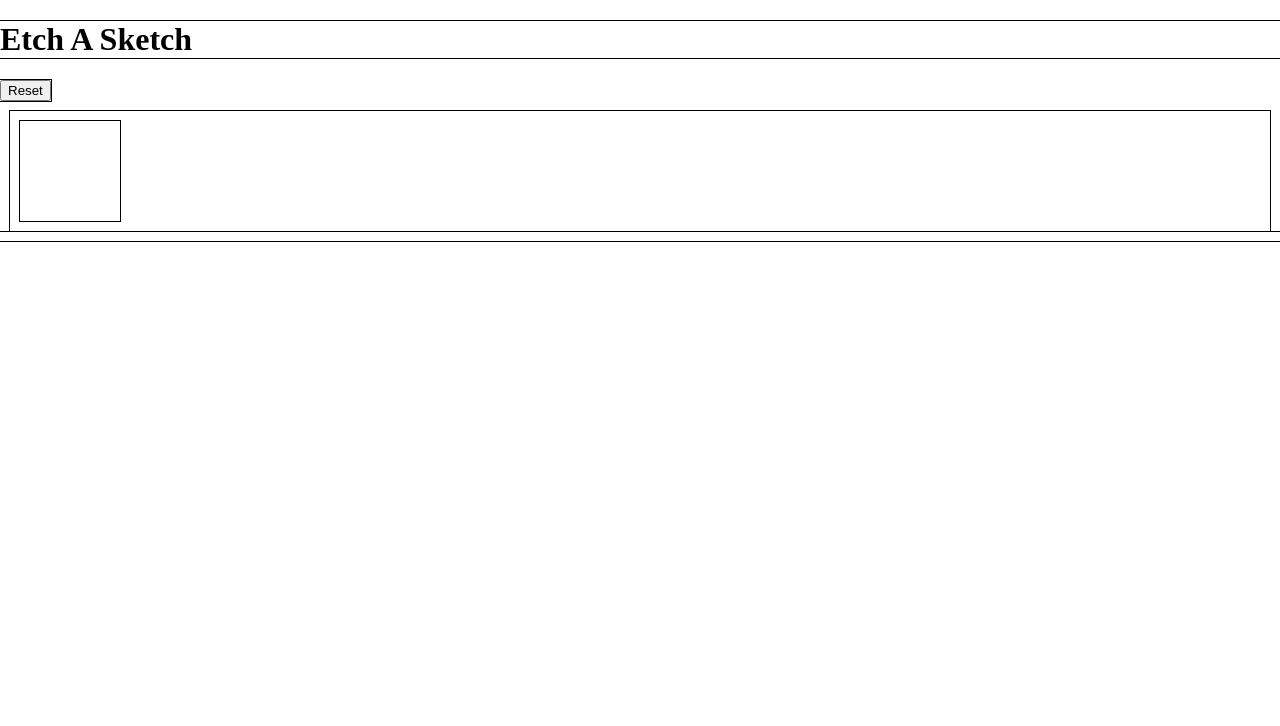
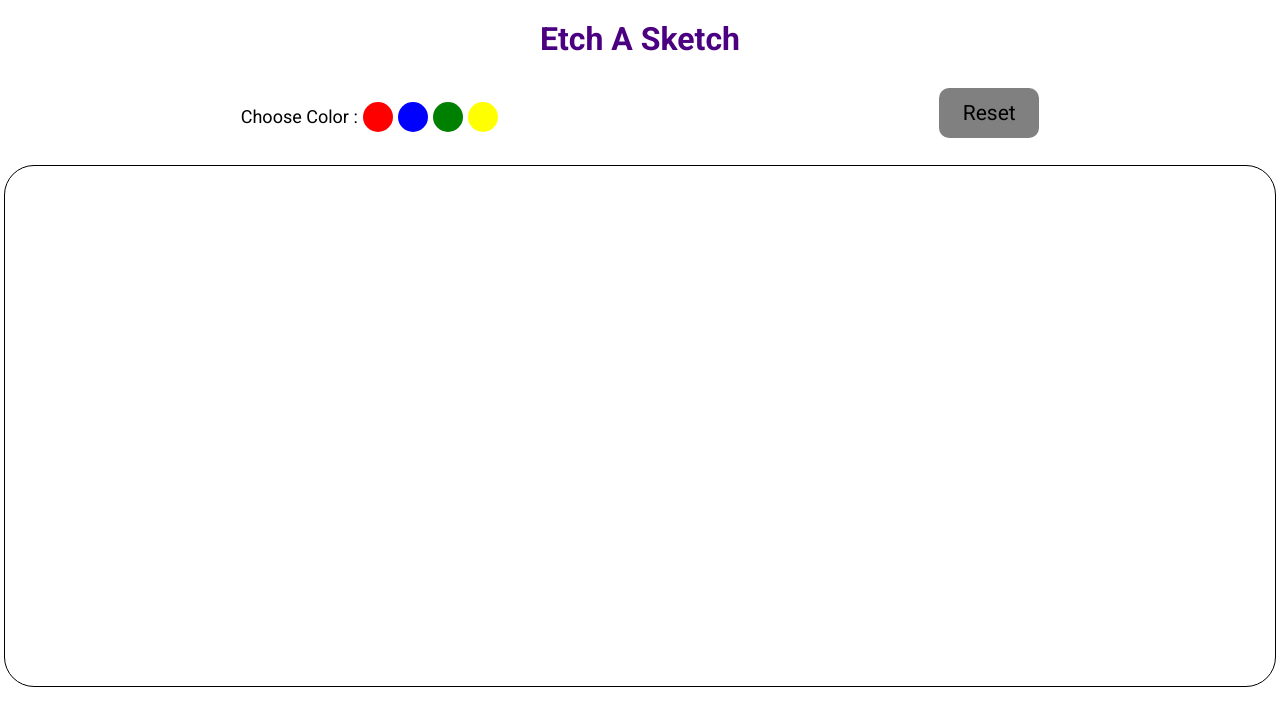
Before and after one commit to Piyushhpatel/the-odin-project, a plain HTML site: page etch-a-sketch/index.html in a window 1280 px wide. Drawn offline with Linux system fonts and the light colour scheme.

Commit message:
Added Project Etch-A-Sketch

```diff
--- a/etch-a-sketch/index.html
+++ b/etch-a-sketch/index.html
@@ -7,8 +7,17 @@
     <title>Etch A Sketch</title>
 </head>
 <body>
-    <h1>Etch A Sketch</h1>
-    <button id="reset">Reset</button>
+    <div class="head"> <h1>Etch A Sketch</h1></div>
+    <div class="tool">
+        <div class="color">
+            <p>Choose Color :</p>
+            <div class="colors" id="red"></div>
+            <div class="colors" id="blue"></div>
+            <div class="colors" id="green"></div>
+            <div class="colors" id="yellow"></div>
+        </div>
+        <button id="reset">Reset</button>
+    </div>
     <div class="container">
     </div>
     <script src="script.js"></script>
--- a/etch-a-sketch/script.js
+++ b/etch-a-sketch/script.js
@@ -1,14 +1,34 @@
-function createDiv(){
-    const div = document.createElement('div');
-    div.classList.add('square');
-    const container = document.querySelector('.container');
-    container.appendChild(div);
+function createGrid() {
+  const container = document.querySelector(".container");
+  let currColor;
+
+  for (let r = 0; r < 100; r++) {
+    const div = document.createElement("div");
+    div.classList.add("row");
+
+    for (let i = 0; i < 250; i++) {
+      const sq = document.createElement("div");
+      sq.classList.add("square");
+
+      sq.addEventListener("mouseover", (e) => {
+        e.target.style.backgroundColor = "black";
+      });
+      div.appendChild(sq);
+    }
+
+    container.append(div);
+  }
+
+  const reset = document.querySelector('#reset');
+
+    reset.addEventListener('click', () => {
+        const sq = document.querySelectorAll('.square');
+
+        sq.forEach((s) => {
+            s.style.backgroundColor = "white";
+        });
+
+    });
 }
 
-createDiv();
-
-const square = document.querySelector('#square');
-
-square.addEventListener('mouseover', () => {
-
-});
+createGrid();
--- a/etch-a-sketch/style.css
+++ b/etch-a-sketch/style.css
@@ -1,6 +1,9 @@
+@import url('https://fonts.googleapis.com/css2?family=Roboto:ital,wght@0,100;0,300;0,400;0,500;0,700;0,900;1,100;1,300;1,400;1,500;1,700;1,900&display=swap');
+
 * {
-    outline: 1px solid black;
+    /* outline: 1px solid black; */
     box-sizing: border-box;
+    font-family: 'Roboto';
 }
 
 body {
@@ -8,12 +11,92 @@ body {
     padding: 0px;
 }
 
-.container {
+.head{
+    display: flex;
+    padding: 10px;
+    margin: 10px;
+}
+
+.head>h1{
+    color: indigo;
+    margin: auto;
+}
+
+.tool{
+    display: flex;
+    justify-content: space-around;
     margin: 10px;
     padding: 10px;
 }
 
+.color{
+    display: flex;
+    gap: 5px;
+    align-items: center;
+}
+
+.color:hover{
+    cursor: pointer;
+}
+
+.color>p{
+    font-size: large;
+}
+
+#red {
+    background-color: red;
+}
+
+.colors:checked{
+    border: 1px solid black;
+}
+#blue{
+    background-color: blue;
+}
+#green{
+    background-color: green;
+}
+#yellow{
+    background-color: yellow;
+}
+
+.colors{
+    height: 30px;
+    width: 30px;
+    border-radius: 20px
+}
+
+.container {
+    margin: auto;
+    padding: 10px;
+    width: max-content;
+    border: 1px solid black;
+    border-radius: 30px;
+}
+
+.row {
+    display: flex;
+    width: max-content;
+    margin: auto;
+}
+
 .square {
-    height: 100px;
+    height: 5px;
+    width: 5px;
+}
+
+#reset{
     width: 100px;
+    height: 50px;
+    font-size: 21px;
+    border-radius: 10px;
+    border: none;
+    color: black;
+    background-color:gray;
 }
+
+#reset:hover{
+    background-color: white;
+    color: black;
+    box-shadow: 1px 2px 20px black;
+}
```
